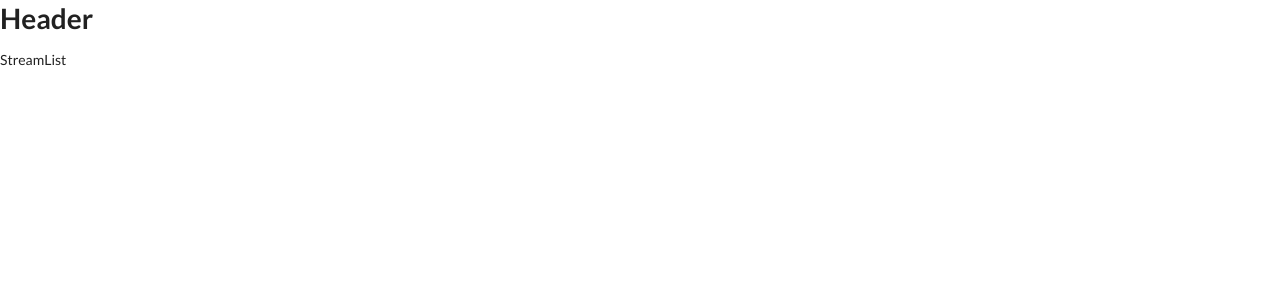
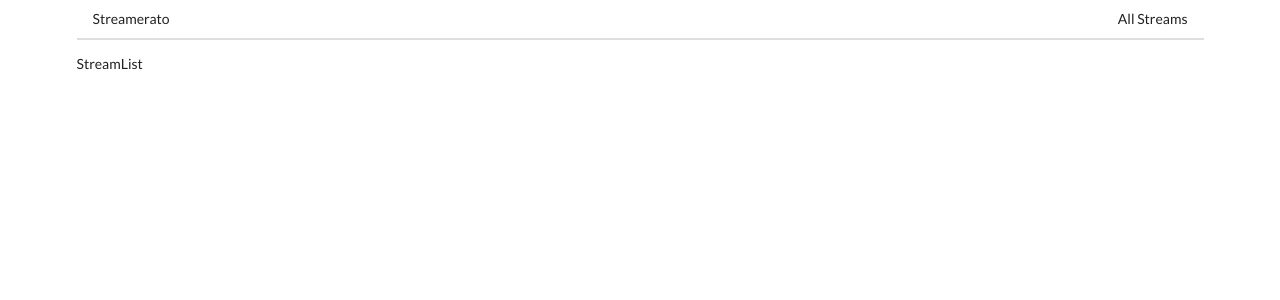
Before and after one commit to Pasqat/react_video_streams, a React (Create React App) app: page / in a window 1280 px wide. Shown: the top 300 px of the page. Built offline with nearby package versions, Linux system fonts and the light colour scheme.

Commit message:
Create header component

```diff
--- a/src/components/App.js
+++ b/src/components/App.js
@@ -1,22 +1,23 @@
 import React from "react";
-import { BrowserRouter, Route, Link } from "react-router-dom";
-import StreamCreate from './streams/StreamCreate';
-import StreamEdit from './streams/StreamEdit';
-import StreamDelete from './streams/StreamDelete';
-import StreamList from './streams/StreamList';
-import StreamShow from './streams/StreamShow';
+import { BrowserRouter, Route } from "react-router-dom";
 
+import StreamCreate from "./streams/StreamCreate";
+import StreamEdit from "./streams/StreamEdit";
+import StreamDelete from "./streams/StreamDelete";
+import StreamList from "./streams/StreamList";
+import StreamShow from "./streams/StreamShow";
+import Header from "./Header";
 
 const App = () => {
   return (
-    <div>
-      <h1>Header</h1>
+    <div className="ui container">
       <BrowserRouter>
-        <Route path='/' exact component={StreamList} />
-        <Route path='/streams/new' exact component={StreamCreate} />
-        <Route path='/streams/edit' exact component={StreamEdit} />
-        <Route path='/streams/delete' exact component={StreamDelete} />
-        <Route path='/streams/show' exact component={StreamShow} />
+        <Header />
+        <Route path="/" exact component={StreamList} />
+        <Route path="/streams/new" exact component={StreamCreate} />
+        <Route path="/streams/edit" exact component={StreamEdit} />
+        <Route path="/streams/delete" exact component={StreamDelete} />
+        <Route path="/streams/show" exact component={StreamShow} />
       </BrowserRouter>
     </div>
   );
--- /dev/null
+++ b/src/components/Header.js
@@ -0,0 +1,19 @@
+import React from "react";
+import { Link } from "react-router-dom";
+
+const Header = () => {
+  return (
+    <div className="ui secondary pointing menu">
+      <Link to="/" className="item">
+        Streamerato
+      </Link>
+      <div className="right menu">
+        <Link to="/" className="item">
+          All Streams
+        </Link>
+      </div>
+    </div>
+  );
+};
+
+export default Header;
```
